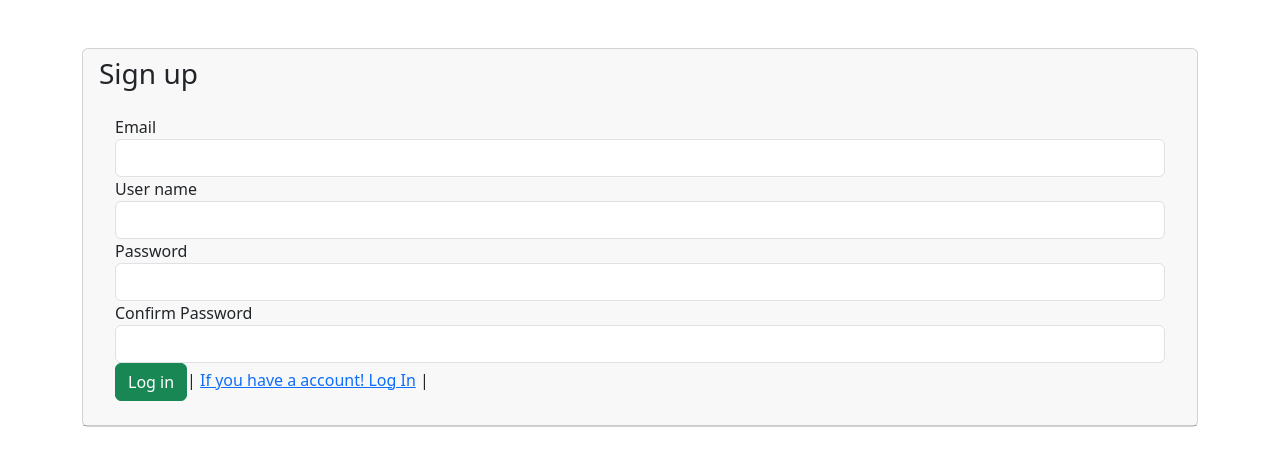
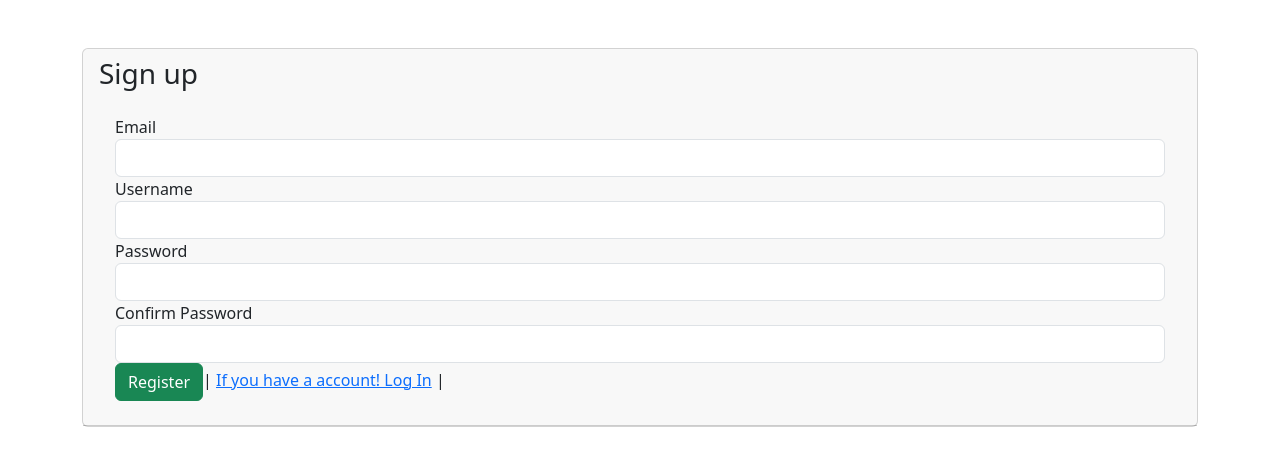
Before and after one commit to llugaliu/EmployerApp, a Flask app: page /register in a window 1280 px wide. Shown: the part 56-522 px from the top of the page. Run offline with Flask 3, Linux system fonts and the light colour scheme.

Commit message:
change register

```diff
--- a/templates/register.html
+++ b/templates/register.html
@@ -28,7 +28,7 @@
                                     </div>
                                     <div class="form-group">
                                         <label for="username">
-                                            User name
+                                            Username
                                         </label>
                                         <input type="text" name="username" id="username" required class="form-control">
                                     </div>
@@ -46,7 +46,7 @@
                                     </div>
                                     <div class="form-group">
 
-                                        <button type="submit" class="btn btn-success">Log in</button>|
+                                        <button type="submit" class="btn btn-success">Register</button>|
                                         <a href="{{url_for('login')}}">If you have a account! Log In</a> |
                                     </div>
                                 </form>
```
